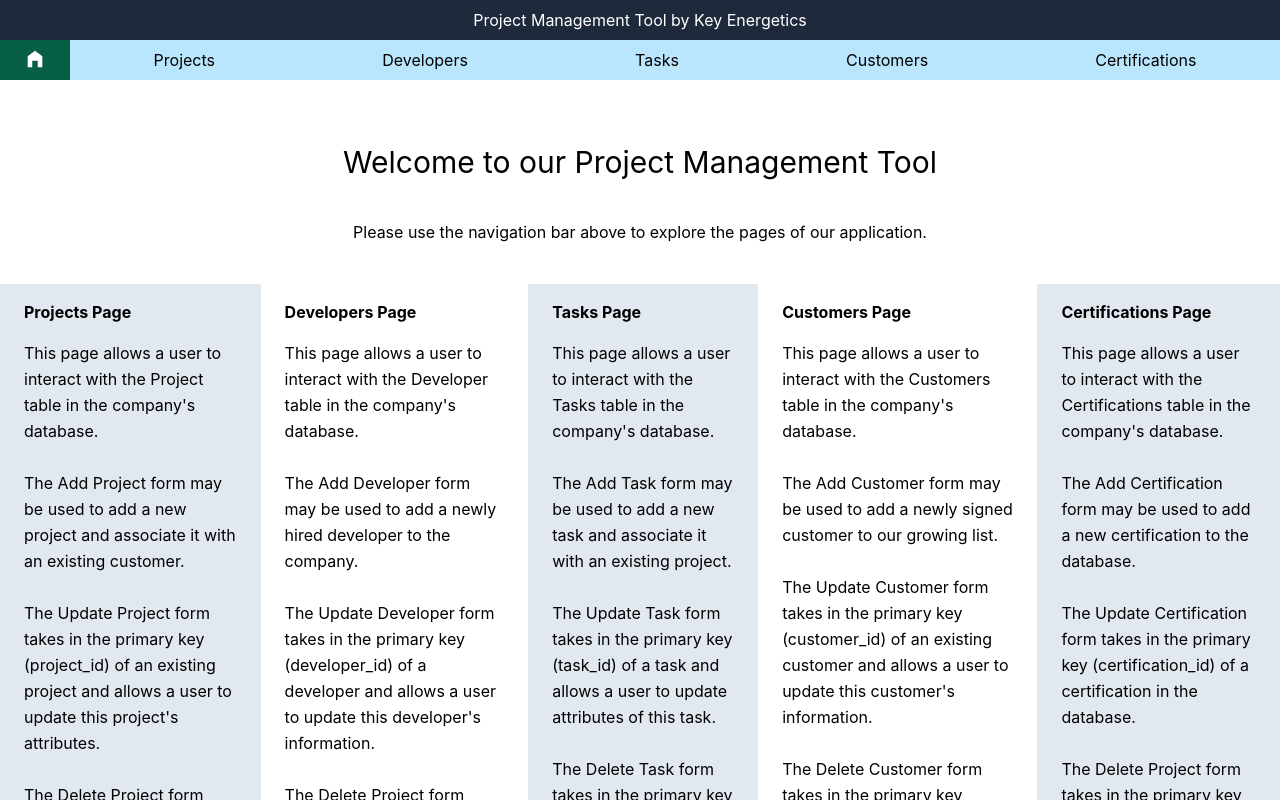
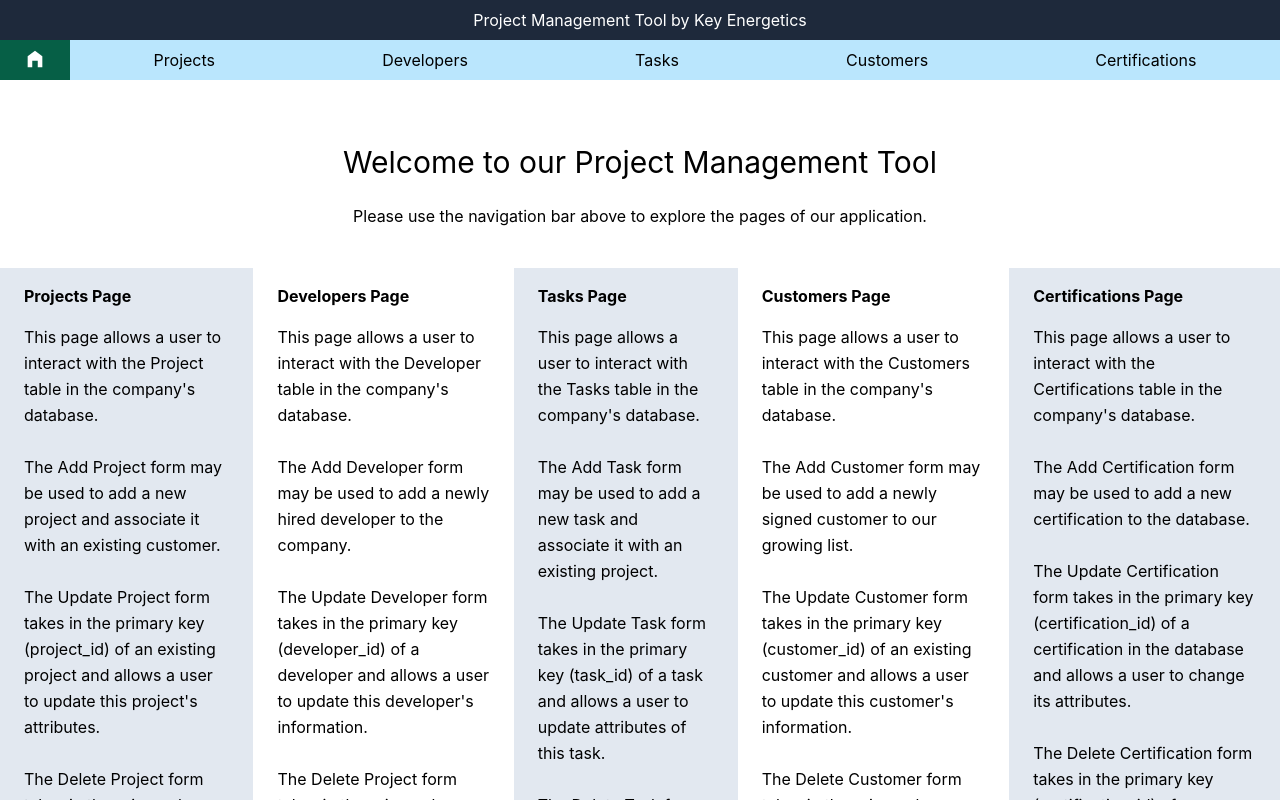
Before and after one commit to galenczk/Agenda-Master, a React (Create React App) app: page / in a window 1280 px wide. Shown: the top 800 px of the page. Built offline with nearby package versions, Linux system fonts and the light colour scheme.

Commit message:
Changes to page titles.  Fixed mistakes on page components.

```diff
--- a/src/pages/CertPage.js
+++ b/src/pages/CertPage.js
@@ -6,16 +6,15 @@
 // Import components
 
 // Page function
-export default function DeveloperPage() {
+export default function CertPage() {
   // Page navigation
   const navigate = useNavigate();
 
   // DOM return
   return (
     <>
-      <h3 class="text-3xl">Projects</h3>
+      <h3 class="text-3xl p-6">Certifications</h3>
 
-      <div class="h-16" />
 
       <div class="p-8 bg-gray-300">
         <form
--- a/src/pages/CustomerPage.js
+++ b/src/pages/CustomerPage.js
@@ -6,7 +6,7 @@
 // Import components
 
 // Page function
-export default function DeveloperPage() {
+export default function CustomerPage() {
 
 
   // Page navigation
@@ -15,9 +15,10 @@
   // DOM return
   return (
     <>
-      <h3 class="text-3xl">Projects</h3>
+      <h3 class="text-3xl p-6">
+        Customers
+      </h3>
 
-      <div class="h-16" />
 
       <div class="p-8 bg-gray-300">
         <form
--- a/src/pages/DeveloperPage.js
+++ b/src/pages/DeveloperPage.js
@@ -15,9 +15,8 @@
   // DOM return
   return (
     <>
-      <h3 class="text-3xl">Developers</h3>
+      <h3 class="text-3xl p-6">Developers</h3>
 
-      <div class="h-16" />
 
       <div class="p-8 bg-gray-300">
         <form
--- a/src/pages/LandingPage.js
+++ b/src/pages/LandingPage.js
@@ -15,8 +15,7 @@
     <>
       <div class="text-center flex-grow">
         <h1 class="text-3xl mt-16">Welcome to our Project Management Tool</h1>
-        <div class="h-10" />
-        <h2>
+        <h2 class="mt-6">
           Please use the navigation bar above to explore the pages of our
           application.
         </h2>
@@ -75,50 +74,55 @@
               with an existing project.
               <br />
               <br />
-              The Update Task form takes in the primary key (task_id) of
-              a task and allows a user to update attributes of this task.
+              The Update Task form takes in the primary key (task_id) of a task
+              and allows a user to update attributes of this task.
               <br />
               <br />
-              The Delete Task form takes in the primary key (task_id) of
-              a task and deletes it.
+              The Delete Task form takes in the primary key (task_id) of a task
+              and deletes it.
             </p>
           </div>
 
           <div class="text-left px-6 py-4">
             <h3 class="mb-4 font-bold">Customers Page</h3>
             <p class="leading-relaxed">
-              This page allows a user to interact with the Customers table in the company's
-              database.
+              This page allows a user to interact with the Customers table in
+              the company's database.
               <br />
               <br />
-              The Add Customer form may be used to add a newly signed customer to our growing list.
+              The Add Customer form may be used to add a newly signed customer
+              to our growing list.
               <br />
               <br />
-              The Update Customer form takes in the primary key (customer_id) of
-              an existing customer and allows a user to update this customer's information.
+              The Update Customer form takes in the primary key (customer_id)
+              of an existing customer and allows a user to update this
+              customer's information.
               <br />
               <br />
-              The Delete Customer form takes in the primary key (customer_id) of
-              an existing customer and removes them from the database.
+              The Delete Customer form takes in the primary key (customer_id)
+              of an existing customer and removes them from the database.
             </p>
           </div>
 
           <div class="text-left px-6 py-4 bg-slate-200">
             <h3 class="mb-4 font-bold">Certifications Page</h3>
             <p class="leading-relaxed">
-              This page allows a user to interact with the Certifications table in the company's
-              database.
+              This page allows a user to interact with the Certifications table
+              in the company's database.
               <br />
               <br />
-              The Add Certification form may be used to add a new certification to the database.
+              The Add Certification form may be used to add a new certification
+              to the database.
               <br />
               <br />
-              The Update Certification form takes in the primary key (certification_id) of
-              a certification in the database.
+              The Update Certification form takes in the primary key
+              (certification_id) of a certification in the database and allows
+              a user to change its attributes.
               <br />
               <br />
-              The Delete Project form takes in the primary key (project_id) of
-              an existing project and deletes this entry from the database.
+              The Delete Certification form takes in the primary key
+              (certification_id) of an existing certification and deletes it
+              from the database.
             </p>
           </div>
         </div>
--- a/src/pages/ProjectPage.js
+++ b/src/pages/ProjectPage.js
@@ -6,7 +6,7 @@
 // Import components
 
 // Page function
-export default function DeveloperPage() {
+export default function ProjectPage() {
 
   // Page navigation
   const navigate = useNavigate();
@@ -14,9 +14,8 @@
   // DOM return
   return (
     <>
-      <h3 class="text-3xl">Projects</h3>
+      <h3 class="text-3xl p-6">Projects</h3>
 
-      <div class="h-16" />
 
       <div class="p-8 bg-gray-300">
         <form
--- a/src/pages/TaskPage.js
+++ b/src/pages/TaskPage.js
@@ -6,7 +6,7 @@
 // Import components
 
 // Page function
-export default function DeveloperPage() {
+export default function TaskPage() {
 
 
   // Page navigation
@@ -15,9 +15,7 @@
   // DOM return
   return (
     <>
-      <h3 class="text-3xl">Projects</h3>
-
-      <div class="h-16" />
+      <h3 class="text-3xl p-6">Tasks</h3>
 
       <div class="p-8 bg-gray-300">
         <form
```
